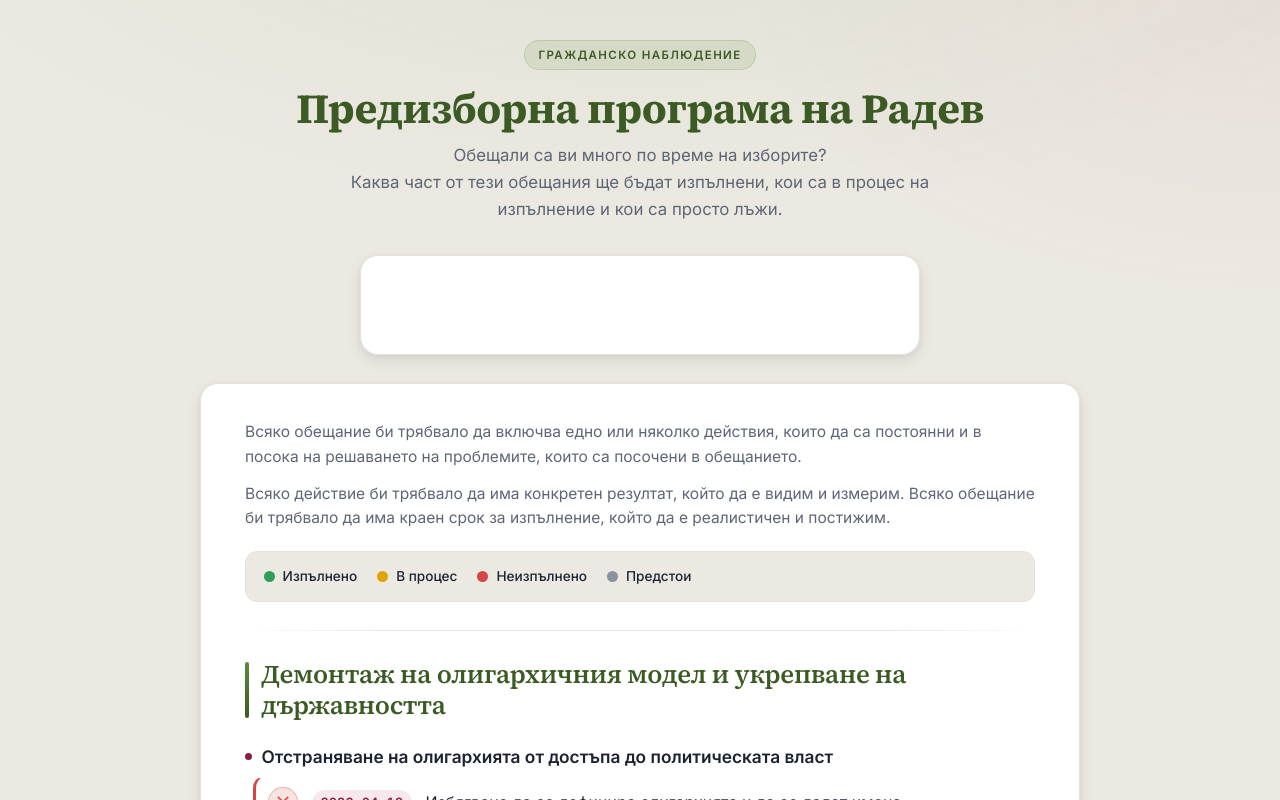
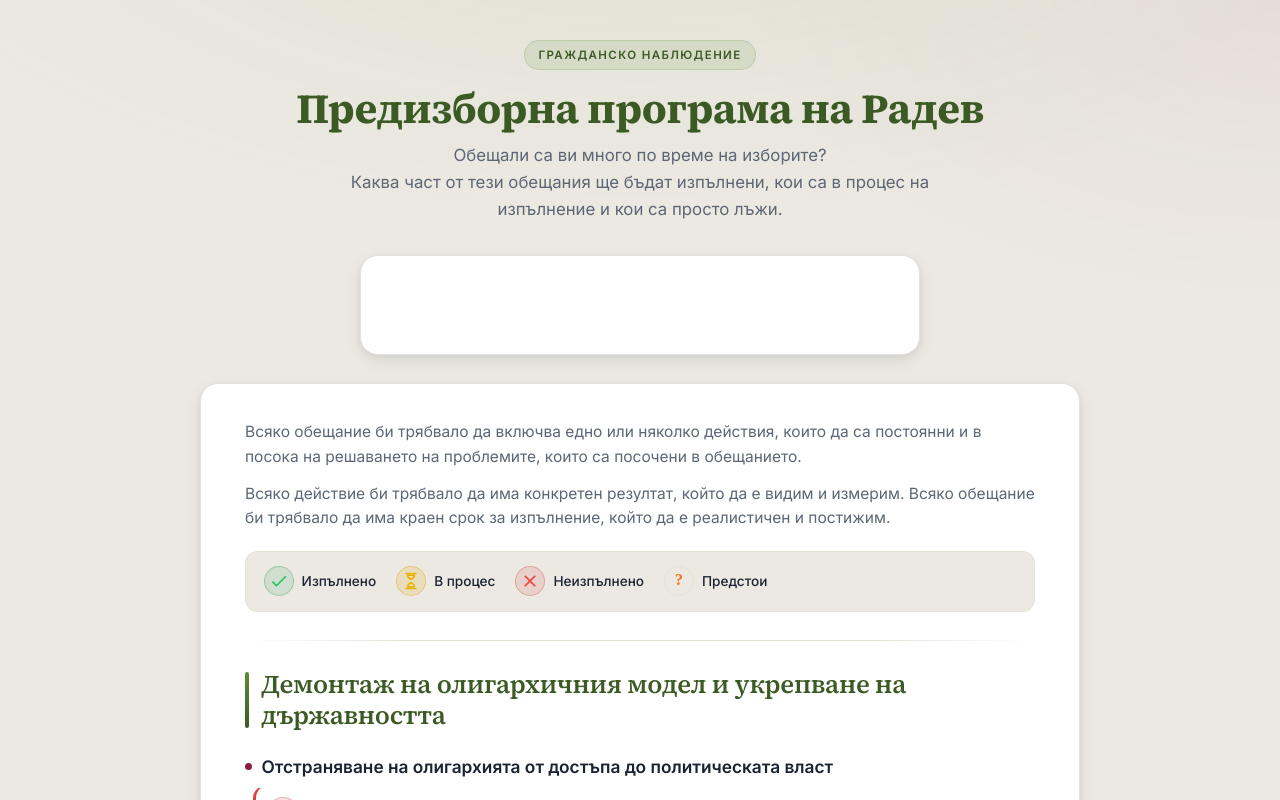
Before and after one commit to MiroJ/chronology-of-promises, an Angular app: page / in a window 1280 px wide. Shown: the top 800 px of the page. Built offline with nearby package versions, Linux system fonts and the light colour scheme.

Commit message:
Update legend icons.

```diff
--- a/src/app/app.html
+++ b/src/app/app.html
@@ -20,10 +20,10 @@
     </div>
 
     <div class="legend" aria-label="Легенда на статусите">
-        <span class="legend-item"><span class="legend-dot legend-dot--completed"></span>Изпълнено</span>
-        <span class="legend-item"><span class="legend-dot legend-dot--progress"></span>В процес</span>
-        <span class="legend-item"><span class="legend-dot legend-dot--failed"></span>Неизпълнено</span>
-        <span class="legend-item"><span class="legend-dot legend-dot--unknown"></span>Предстои</span>
+        <span class="legend-item"><app-status-mark status="completed"></app-status-mark>Изпълнено</span>
+        <span class="legend-item"><app-status-mark status="in-progress"></app-status-mark>В процес</span>
+        <span class="legend-item"><app-status-mark status="failed"></app-status-mark>Неизпълнено</span>
+        <span class="legend-item"><app-status-mark status="undetermined"></app-status-mark>Предстои</span>
     </div>
 
     <hr />
--- a/src/app/app.scss
+++ b/src/app/app.scss
@@ -60,26 +60,6 @@
         font-weight: 500;
         color: v.$text-color;
     }
-
-    .legend-dot {
-        width: 11px;
-        height: 11px;
-        border-radius: 50%;
-        flex-shrink: 0;
-
-        &--completed {
-            background: v.$status-completed;
-        }
-        &--progress {
-            background: v.$status-progress;
-        }
-        &--failed {
-            background: v.$status-failed;
-        }
-        &--unknown {
-            background: v.$status-unknown;
-        }
-    }
 }
 
 .site-footer {
--- a/src/app/app.ts
+++ b/src/app/app.ts
@@ -4,10 +4,11 @@ import { RouterOutlet } from '@angular/router';
 import { forkJoin } from 'rxjs';
 import { ProgramSectionComponent } from './program-section/program-section';
 import { CounterComponent } from './counter/counter';
+import { StatusMarkComponent } from './status-mark/status-mark';
 
 @Component({
     selector: 'app-root',
-    imports: [RouterOutlet, ProgramSectionComponent, CounterComponent],
+    imports: [RouterOutlet, ProgramSectionComponent, CounterComponent, StatusMarkComponent],
     templateUrl: './app.html',
     styleUrls: ['./app.scss'],
     changeDetection: ChangeDetectionStrategy.OnPush
```
